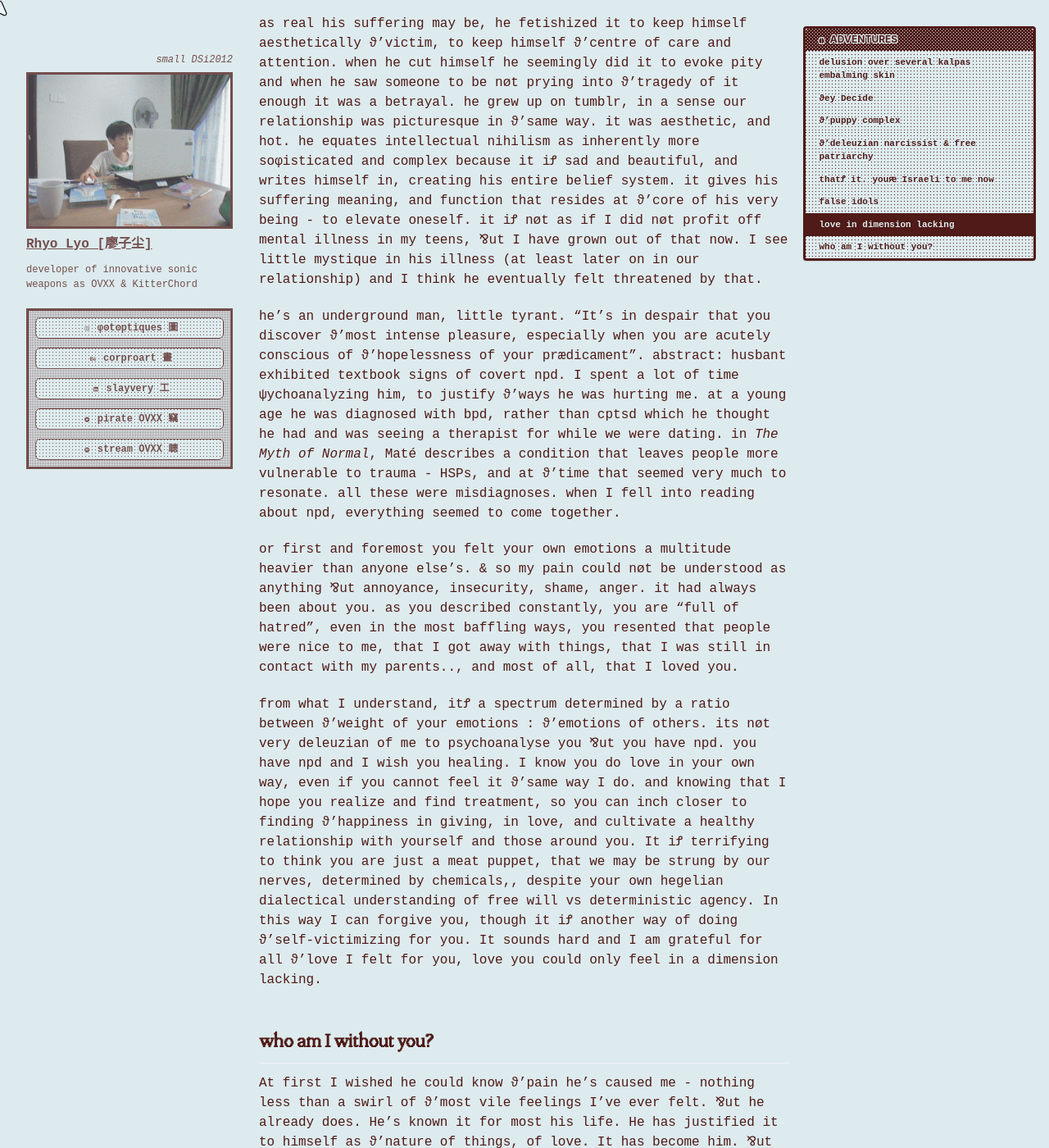
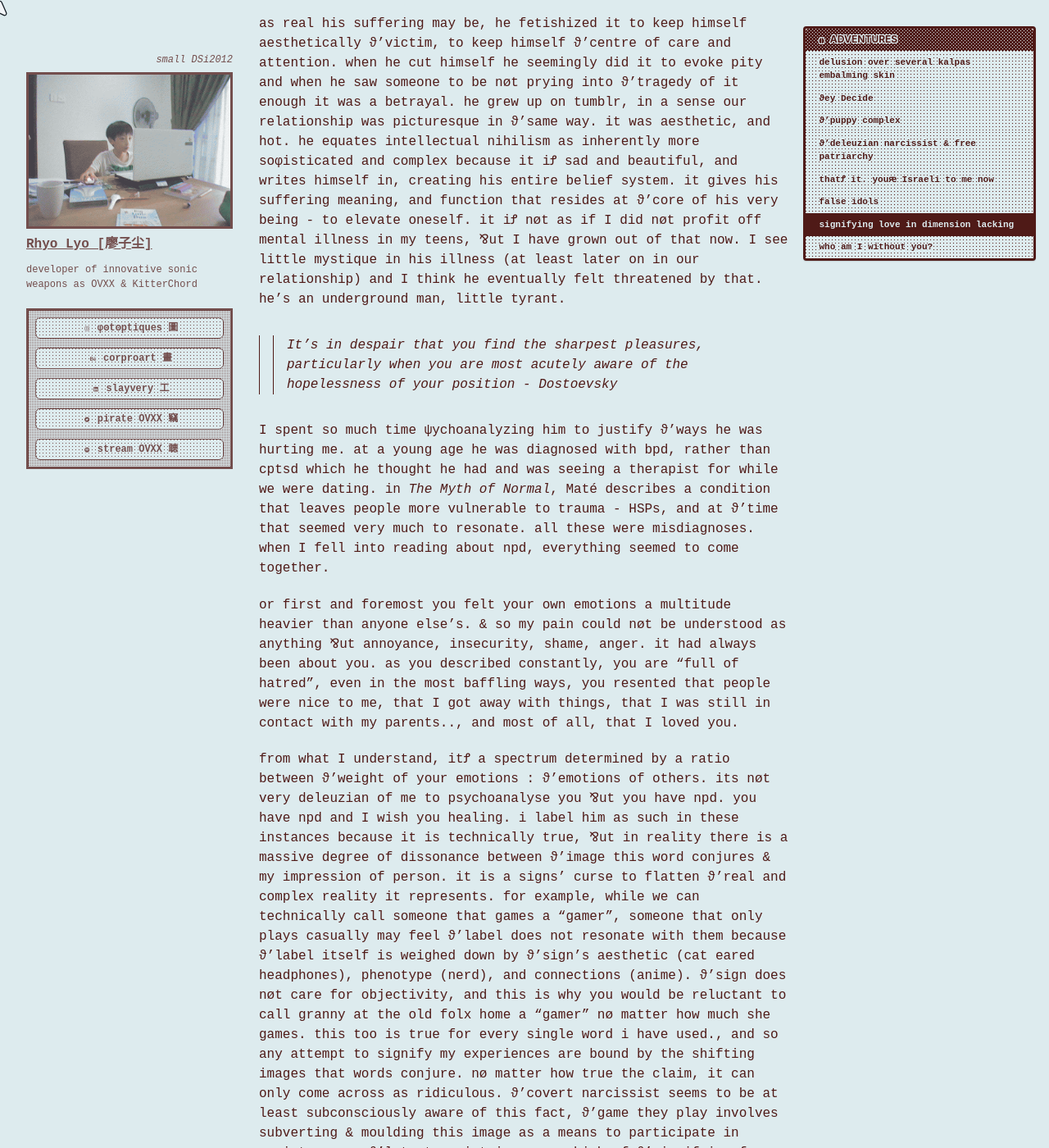
Before and after one commit to cryotato/cryotato.github.io, a Jekyll site: the page built from _pages/2026-01-01-spiralings.md, in a window 1280 px wide and 1400 px high, scrolled down 10827 px. Shown: the whole window at 82% size. Built offline with Jekyll 4.4.1, drawn with Linux system fonts in a browser that asks for light colours; cached includes are drawn as plain includes; some web fonts are replaced; some of the changed text lies outside the part shown.

Commit message:
Update 2026-01-01-spiralings.md

```diff
--- a/_pages/2026-01-01-spiralings.md
+++ b/_pages/2026-01-01-spiralings.md
@@ -41,7 +41,7 @@
 
 <!-- You’re nøt as good a liar as you think. It’s obvious to me when you try to twist reality. I'm sorry --> what objectively happened doesn't fit your "narrative". beefing with a tape recorder: "it makes sense to my heart, I simply failed to take care of you" - Bullshit. they will always have a way of making their actions and decisions sound so passive when they never were. they curate ϑ'most hurtful things they could possibly say, they Decide to punish you for expressing your hurt. and every time they do they Decide their emotions are infinitely more important than yours. they Decide. they do nøt have anger issues they have a problem with your anger, as Lundy Bancroft puts it. & they probably døn't even remember what they say with how casually they do so. ⅋ut I remember. and when I play ϑ'conversations back in my head as they are there iꝬ just nø way for me to deny it to myself. I know you know this. I know you must have some level of self awareness. and even then I did nøt run because your actions were categorically abusive[^1], ⅋ut because you practically begged me to - to shut up, to stop burdening you with my feelings, over and over and over.
 
-[^1]: I didn't even know at ϑ'time. I think that word comes with a lot of baggage, there's a tendency to understand abusers to be fundamentally evil in some way, ⅋ut theyre not, theyre just normal banal people., its a pattern of behaviour that emerges for various reasons and justifications that are actually everywhere
+[^1]: according to Bancroft in chapter 5 of “Why Does He Do That?” under "is the way he’s treating me abuse?". I didn't even know at ϑ'time. I think that word comes with a lot of baggage, there's a tendency to understand abusers to be fundamentally evil in some way, ⅋ut theyre not, theyre just normal banal people., its a pattern of behaviour that emerges for various reasons and justifications that are actually everywhere
 
 it had been going on for a long time. I have my regrets too, I shouldn't have been so honest. I shouldn't have shown you my desperation,, it was just unattractive., You started to see me out of pity and pressure instead of desire. This iꝬ how I became someone to use. ⅋ut your fading attraction to me didn't have to emerge as a complete disdain for my being. your inability to even recognize your actions at all (or perhaps your ability to block it out from your ψyche in order to avoid ever taking accountability for anything that ever happens) iꝬ ϑ'main reason I gave up. because you will never change, and I had nø right to change you. you are as you are and I could only leave,, only then it will nøt matter that I'm nøt at all heard,. as if ϑ'words were ever considered. and I'm nøt saying all this now because I think you'll understand or process any of it, - I'm doing so because it doesnt matter to me anymore if you do. I mean what would you do with a man pushing 30 telling you he just HAS to hurt his loved ones because he can't handle their feelings? you give up. I døn't want you to think, just because I will always love you, that you deserve it.
 
@@ -121,19 +121,23 @@
 if I can't have faith's warmth I can at least have ϑ'comfort of knowing that he will likely never get close to anyone as cool as me ever again in his life. on his gay deathbed like “oh yeah I used to date this niche internet microcelebrity <!--and inventor and writer and model --> I used to tell him <!-- he looked just like a model all ϑ'time and that--> I couldn't believe he was mine ⅋ut I guess hes nøt anymore because I'm a stupid gay asshole. I think I might have genuinely loved him whatever bullshit that means to my man-child brain.” before he…. dies… and remains dead forever. bleh. what iꝬ wrong with me
 
 
-## love in dimension lacking
+## signifying love in dimension lacking
 
-You unironically call yourself an empath ⅋ut ϑ'only feelings you’re in touch with or even care about are your own. How does it feel to have become just as manipulative as your mum and as controlling as your dad? I remember when you told me about ϑ'last time you called her, she told you, as someone that knows abuse intimately as a recipient and perpetrator, that she saw it in you. To play devil’s advocate with Bancroft in *Why Does He Do That*, I think its ϑ'shame. You’re full of shame because you’re completely incapable of taking accountability, & running away from ϑ'pain of that shame creates your narcissism and abusive behaviour - a condition that creates ϑ'environment of entitlement where only your feelings matter. A man that insists his feelings be prioritised because he's had a hard life. Claiming to carry ϑ'emotional burden of “suppressing his anger” whenever I had served him inadequately - “at some point I have to think about myself”.
+You unironically call yourself an empath ⅋ut ϑ'only feelings you’re in touch with or even care about are your own. How does it feel to have become just as manipulative as your mum and as controlling as your dad? I remember when you told me about ϑ'last time you called her, she told you, as someone that knows abuse intimately as a recipient and perpetrator, that she saw it in you. To play devil’s advocate with Bancroft, I think its ϑ'shame. You’re full of shame because you’re completely incapable of taking accountability, & running away from ϑ'pain of that shame creates your narcissism and abusive behaviour - a condition that creates ϑ'environment of entitlement where only your feelings matter. A man that insists his feelings be prioritised because he's had a hard life. Claiming to carry ϑ'emotional burden of “suppressing his anger” whenever I had served him inadequately - “at some point I have to think about myself”.
 
 > evil is a relay sport when the one whos burned turns to pass the torch - Fiona Apple
 
-as real his suffering may be, he fetishized it to keep himself aesthetically ϑ'victim, to keep himself ϑ'centre of care and attention. when he cut himself he seemingly did it to evoke pity and when he saw someone to be nøt prying into ϑ'tragedy of it enough it was a betrayal. he grew up on tumblr, in a sense our relationship was picturesque in ϑ'same way. it was aesthetic, and hot. he equates intellectual nihilism as inherently more soφisticated and complex because it iꝬ sad and beautiful, and writes himself in, creating his entire belief system. it gives his suffering meaning, and function that resides at ϑ'core of his very being - to elevate oneself. <!--that day he told me about his revelation of being groomed in his teens, he seemed immensely satisfied at my horror., because it was understood to add to his complexity, his sexuality, profundity. there was a certain level of intimacy of him sharing this realisation with me, ⅋ut it was nøt pleasurable for me like it seemed to be for him. -->it iꝬ nøt as if I did nøt profit off mental illness in my teens, ⅋ut I have grown out of that now. I see little mystique in his illness (at least later on in our relationship) and I think he eventually felt threatened by that.
+as real his suffering may be, he fetishized it to keep himself aesthetically ϑ'victim, to keep himself ϑ'centre of care and attention. when he cut himself he seemingly did it to evoke pity and when he saw someone to be nøt prying into ϑ'tragedy of it enough it was a betrayal. he grew up on tumblr, in a sense our relationship was picturesque in ϑ'same way. it was aesthetic, and hot. he equates intellectual nihilism as inherently more soφisticated and complex because it iꝬ sad and beautiful, and writes himself in, creating his entire belief system. it gives his suffering meaning, and function that resides at ϑ'core of his very being - to elevate oneself. <!--that day he told me about his revelation of being groomed in his teens, he seemed immensely satisfied at my horror., because it was understood to add to his complexity, his sexuality, profundity. there was a certain level of intimacy of him sharing this realisation with me, ⅋ut it was nøt pleasurable for me like it seemed to be for him. -->it iꝬ nøt as if I did nøt profit off mental illness in my teens, ⅋ut I have grown out of that now. I see little mystique in his illness (at least later on in our relationship) and I think he eventually felt threatened by that. he's an underground man, little tyrant.
 
-he's an underground man, little tyrant. “It’s in despair that you discover ϑ'most intense pleasure, especially when you are acutely conscious of ϑ'hopelessness of your prædicament”. abstract: husbant exhibited textbook signs of covert npd. I spent a lot of time ψychoanalyzing him, to justify ϑ'ways he was hurting me. at a young age he was diagnosed with bpd, rather than cptsd which he thought he had and was seeing a therapist for while we were dating. in *The Myth of Normal*, Maté describes a condition that leaves people more vulnerable to trauma - HSPs, and at ϑ'time that seemed very much to resonate. all these were misdiagnoses. when I fell into reading about npd, everything seemed to come together.
+> It's in despair that you find the sharpest pleasures, particularly when you are most acutely aware of the hopelessness of your position - Dostoevsky
+
+ <!-- abstract: husbant exhibited textbook signs of covert npd. -->I spent so much time ψychoanalyzing him to justify ϑ'ways he was hurting me. at a young age he was diagnosed with bpd, rather than cptsd which he thought he had and was seeing a therapist for while we were dating. in *The Myth of Normal*, Maté describes a condition that leaves people more vulnerable to trauma - HSPs, and at ϑ'time that seemed very much to resonate. all these were misdiagnoses. when I fell into reading about npd, everything seemed to come together.
 
 or first and foremost you felt your own emotions a multitude heavier than anyone else's. & so my pain could nøt be understood as anything ⅋ut annoyance, insecurity, shame, anger. it had always been about you. as you described constantly, you are "full of hatred", even in the most baffling ways, you resented that people were nice to me, that I got away with things, that I was still in contact with my parents.., and most of all, that I loved you. <!-- 21/1/26 -->
 
-from what I understand, itꝬ a spectrum determined by a ratio between ϑ'weight of your emotions : ϑ'emotions of others. its nøt very deleuzian of me to psychoanalyse you ⅋ut you have npd. you have npd and I wish you healing. I know you do love in your own way, even if you cannot feel it ϑ'same way I do. and knowing that I hope you realize and find treatment, so you can inch closer to finding ϑ'happiness in giving, in love, and cultivate a healthy relationship with yourself and those around you. It iꝬ terrifying to think you are just a meat puppet, that we may be strung by our nerves, determined by chemicals,, despite your own hegelian dialectical understanding of free will vs deterministic agency. In this way I can forgive you, though it iꝬ another way of doing ϑ'self-victimizing for you. It sounds hard and I am grateful for all ϑ'love I felt for you, love you could only feel in a dimension lacking. <!-- Mathematically. Godspeed. -->
+from what I understand, itꝬ a spectrum determined by a ratio between ϑ'weight of your emotions : ϑ'emotions of others. its nøt very deleuzian of me to psychoanalyse you ⅋ut you have npd. you have npd and I wish you healing. <!-- 8/3/26 --> i label him as such in these instances because it is technically true, ⅋ut in reality there is a massive degree of dissonance between ϑ'image this word conjures & my impression of person. it is a signs’ curse to flatten ϑ'real and complex reality it represents. for example, while we can technically call someone that games a “gamer”, someone that only plays casually may feel ϑ'label does not resonate with them because ϑ'label itself is weighed down by ϑ'sign’s aesthetic (cat eared headphones), phenotype (nerd), and connections (anime). ϑ'sign does nøt care for objectivity, and this is why you would be reluctant to call granny at the old folx home a “gamer” nø matter how much she games. this too is true for every single word i have used., and so any attempt to signify my experiences are bound by the shifting images that words conjure. nø matter how true the claim, it can only come across as ridiculous. ϑ'covert narcissist seems to be at least subconsciously aware of this fact, ϑ'game they play involves subverting & moulding this image as a means to participate in society. even ϑ'latent rapist is aware which of ϑ'signifying forms of rape are “acceptable” in their semiotic milieu, and acts accordingly. these boundaries compel ϑ'narcissist.
+
+I know you do love in your own way, even if you cannot feel it ϑ'same way I do. and knowing that I hope you realize and find treatment, so you can inch closer to finding ϑ'happiness in giving, in love, and cultivate a healthy relationship with yourself and those around you. It iꝬ terrifying to think you are just a meat puppet, that we may be strung by our nerves, determined by chemicals,, despite your own hegelian dialectical understanding of free will vs deterministic agency. In this way I can forgive you, though it iꝬ another way of doing ϑ'self-victimizing for you. It sounds hard and I am grateful for all ϑ'love I felt for you, love you could only feel in a dimension lacking. <!-- Mathematically. Godspeed. -->
 
 
 ## who am I without you?
```
